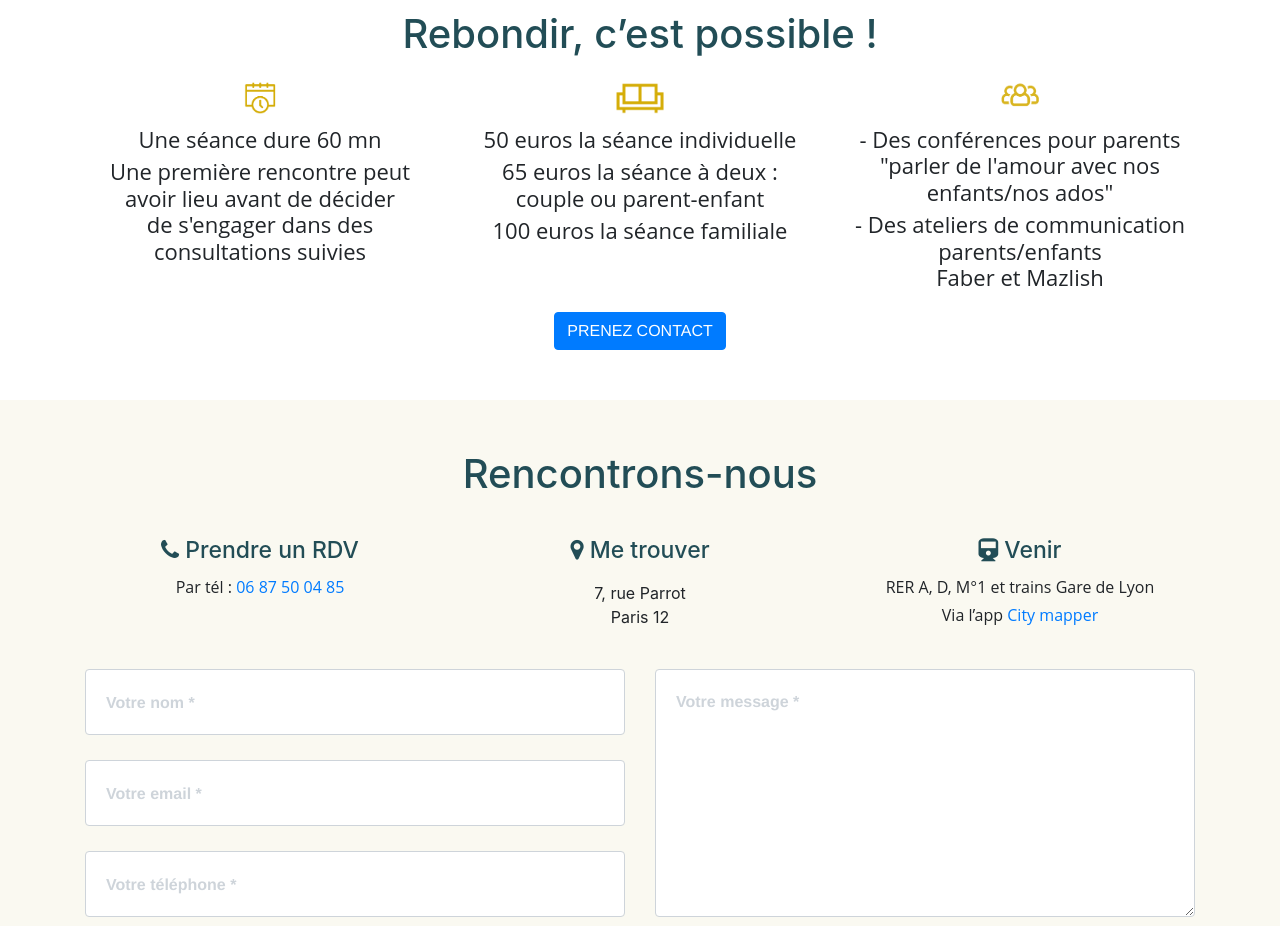
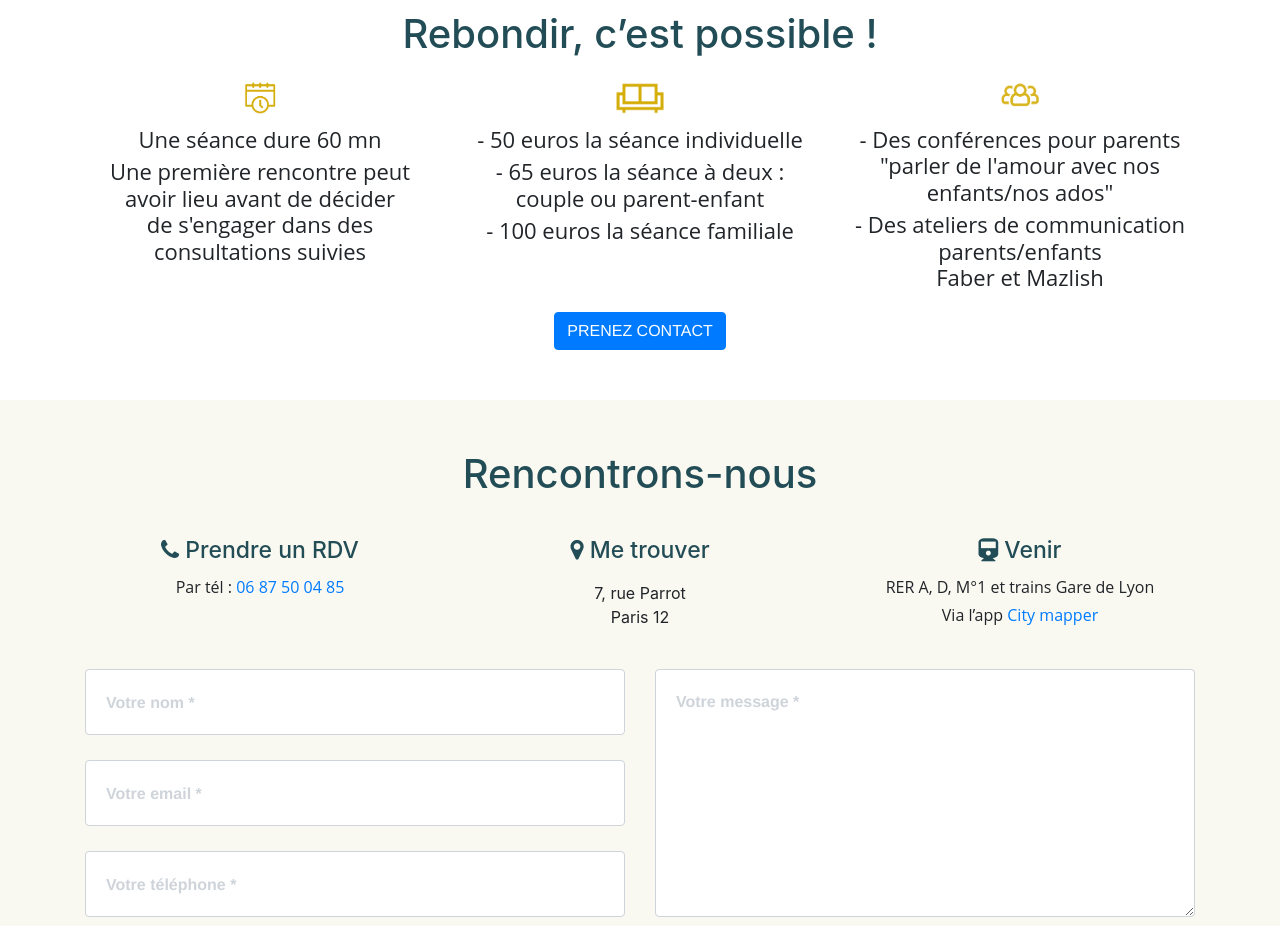
Before and after one commit to bertrandgorge/trampoline-conseil-conjugal-familial.fr, a website with bundled scripts: page index.html in a window 1280 px wide. Shown: the part 3000-3926 px from the top of the page. Built offline with nearby package versions, Linux system fonts and the light colour scheme; a web font is replaced by a local one.

Commit message:
Update index.html

```diff
--- a/index.html
+++ b/index.html
@@ -249,9 +249,9 @@ Vos parents se séparent</p>
           <div class="col-md-4">
           	<img class="mx-auto mb-0" style="width:25%" src="img/trampoline/sofa.png" alt="">
 
-            <p> 50 euros la séance individuelle</p>
-            <p> 65 euros la séance à deux :<br>couple ou parent-enfant</p>
-            <p>100 euros la séance familiale<br>
+            <p>- 50 euros la séance individuelle</p>
+            <p>- 65 euros la séance à deux :<br>couple ou parent-enfant</p>
+            <p>- 100 euros la séance familiale<br>
           </div>
 
 
```
